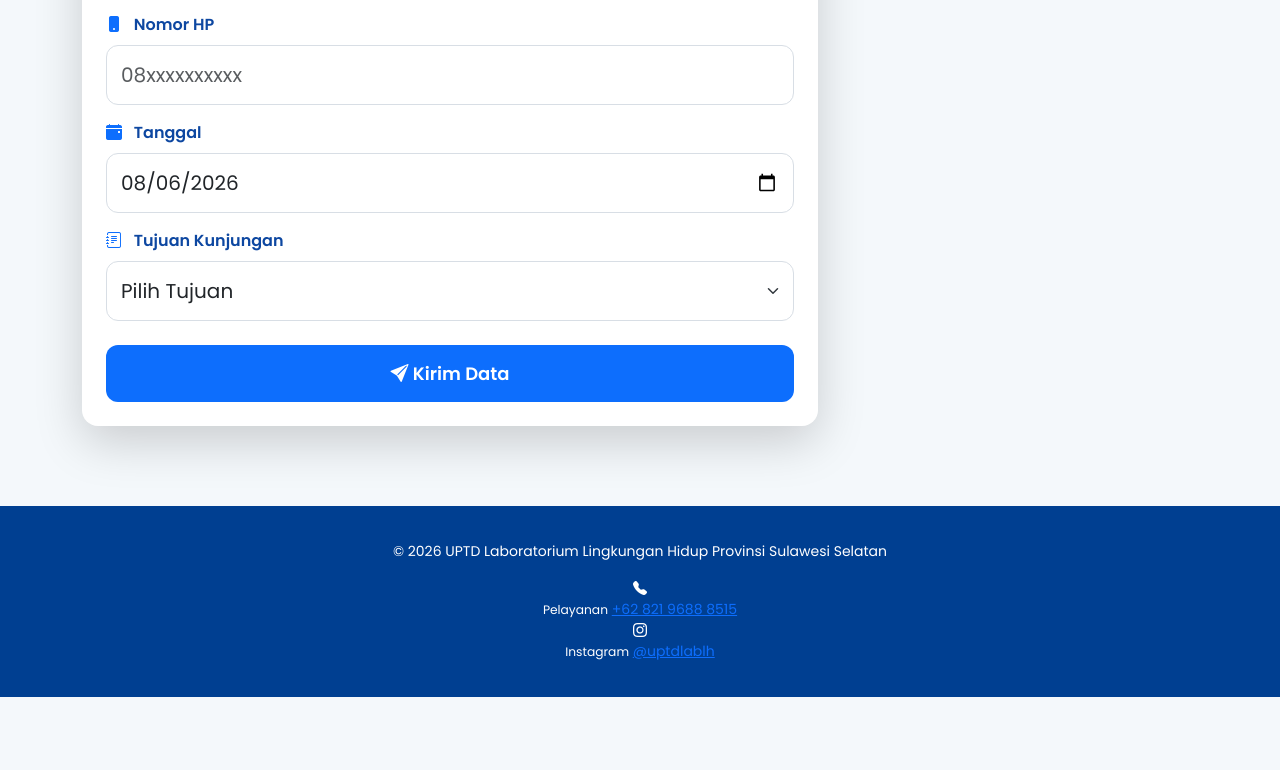
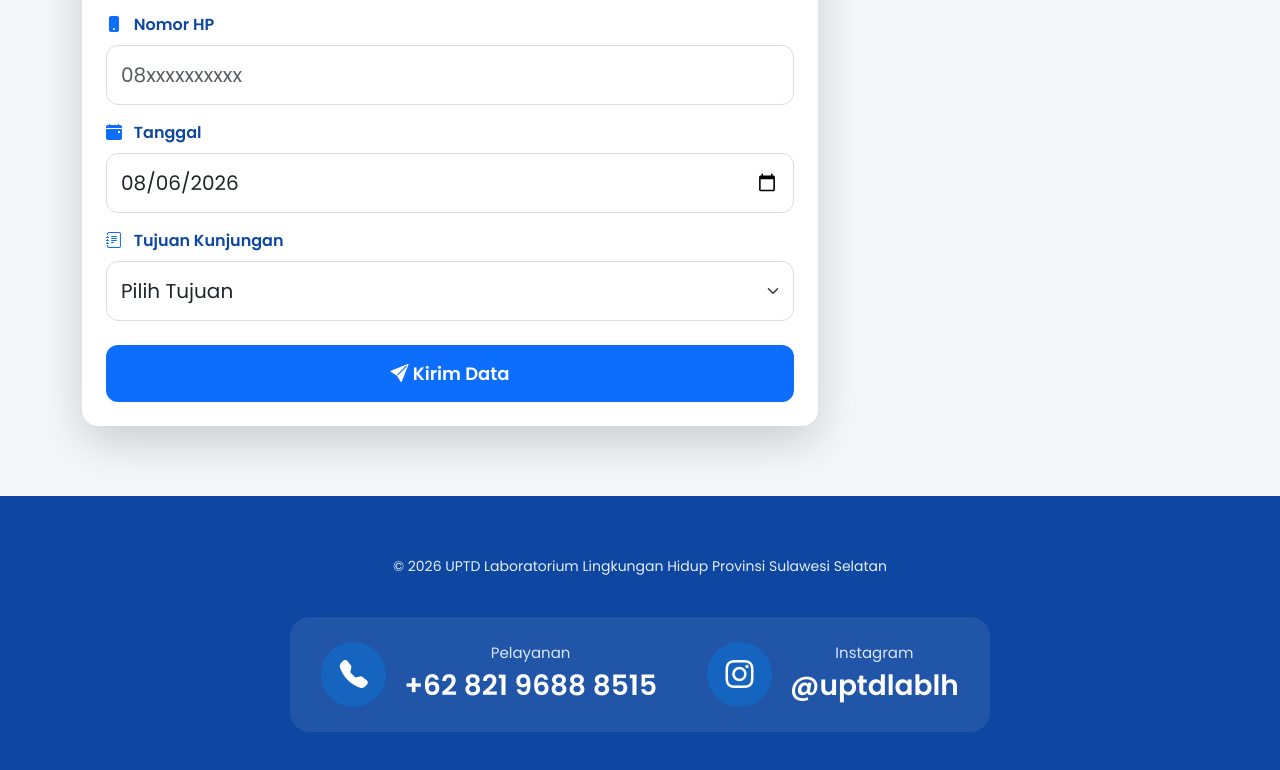
Before and after one commit to delaaputriana-star/buku-tamu-uptd, a plain HTML site: page index.html in a window 1280 px wide. Shown: the part 1391-2161 px from the top of the page. Before the commit the page ends 2088 px from the top, so only its background shows below. Drawn offline with nearby package versions, Linux system fonts and the light colour scheme.

Commit message:
style.css

```diff
--- a/style.css
+++ b/style.css
@@ -442,34 +442,148 @@ border-radius:50px;
     box-shadow:0 20px 40px rgba(0,0,0,.25);
 }
 
-/* =======================================
-   FOOTER CONTACT
-======================================= */
+/*=====================================
+FOOTER
+=====================================*/
 
-.footer-line{
-    border-color:rgba(255,255,255,.25);
-    margin:20px auto;
-    width:70%;
+.footer{
+
+    background:#0d47a1;
+
+    color:white;
+
+    padding:60px 0;
+
+    margin-top:70px;
+
+    text-align:center;
+
 }
 
-.footer-contact p{
-    margin:8px 0;
-    font-size:16px;
+.footer h2{
+
+    font-weight:700;
+
+    margin-bottom:15px;
+
+    font-size:34px;
+
 }
 
-.footer-contact i{
-    color:#ffd54f;
-    margin-right:8px;
+.copyright{
+
+    opacity:.9;
+
+    margin-bottom:40px;
+
 }
 
-.footer-contact a{
-    color:#ffffff;
-    text-decoration:none;
-    font-weight:500;
-    transition:.3s;
+.contact-box{
+
+    max-width:700px;
+
+    margin:auto;
+
+    display:flex;
+
+    justify-content:center;
+
+    gap:50px;
+
+    flex-wrap:wrap;
+
+    background:rgba(255,255,255,.08);
+
+    padding:25px;
+
+    border-radius:20px;
+
 }
 
-.footer-contact a:hover{
+.contact-item{
+
+    display:flex;
+
+    align-items:center;
+
+    gap:18px;
+
+}
+
+.contact-item i{
+
+    width:65px;
+
+    height:65px;
+
+    background:#1565c0;
+
+    border-radius:50%;
+
+    display:flex;
+
+    align-items:center;
+
+    justify-content:center;
+
+    font-size:28px;
+
+}
+
+.contact-item small{
+
+    display:block;
+
+    color:#d9e7ff;
+
+    font-size:15px;
+
+}
+
+.contact-item a{
+
+    color:white;
+
+    text-decoration:none;
+
+    font-size:28px;
+
+    font-weight:600;
+
+}
+
+.contact-item a:hover{
+
     color:#ffd54f;
-    text-decoration:underline;
+
 }
+
+@media(max-width:768px){
+
+.contact-box{
+
+    flex-direction:column;
+
+    gap:30px;
+
+}
+
+.contact-item{
+
+    justify-content:center;
+
+}
+
+.footer h2{
+
+    font-size:28px;
+
+}
+
+.contact-item a{
+
+    font-size:22px;
+
+}
+
+}
```
